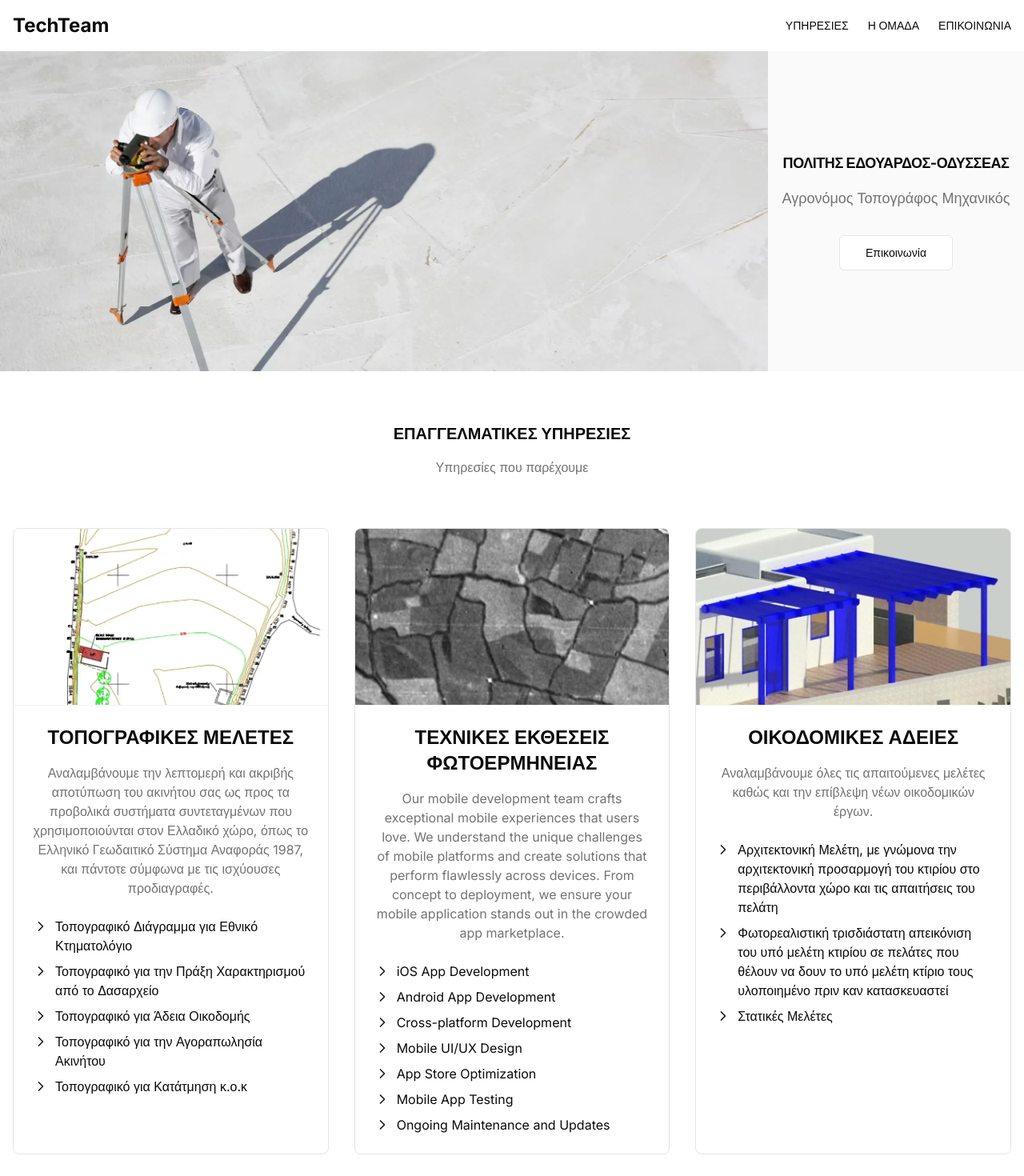
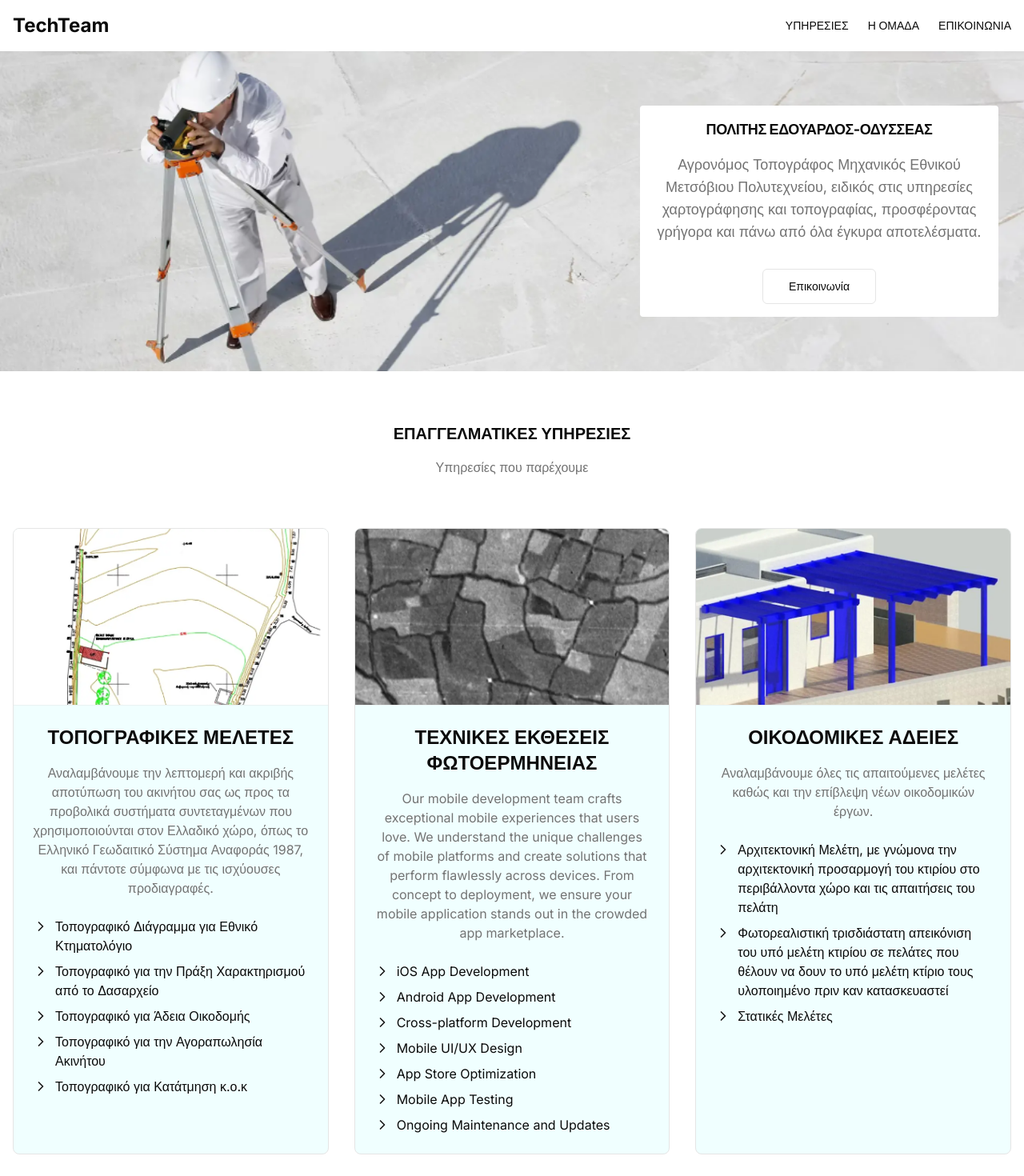
Before and after one commit to DeanPol/toposite, a Next.js app: page / in a window 1280 px wide. Shown: the top 1470 px of the page at 80% size. Built offline with nearby package versions, Linux system fonts and the light colour scheme.

Commit message:
Better banner layout

```diff
--- a/app/page.tsx
+++ b/app/page.tsx
@@ -157,20 +157,20 @@ export default function Home() {
       </header>
 
       {/* Hero Banner */}
-      <section className="bg-muted/50 grid grid-cols-1 md:grid-cols-4 items-center w-full h-full mt-16">
-        <div className="col-span-1 md:col-span-3">
-          <img
-            src="/images/header_fit.webp"
-            alt="Hero background"
-            className="w-full max-h-[400px] object-cover"
-          />
-        </div>
-        <div className="md:col-start-4 md:col-span-1 col-span-1 p-4 text-center">
+      <section className="relative bg-muted/50 mt-16 xl:max-w-screen-2xl xl:mx-auto">
+        <img
+          src="/images/header_fit.webp"
+          alt="Hero background"
+          className="w-full max-h-[400px] object-cover"
+        />
+        <div className="p-4 text-center mx-auto lg:absolute lg:top-1/2 lg:translate-y-[-50%] lg:right-0 lg:bg-card lg:rounded lg:max-w-md lg:mr-8">
           <h1 className="text-lg font-bold mb-4 tracking-tight">
             ΠΟΛΙΤΗΣ ΕΔΟΥΑΡΔΟΣ-ΟΔΥΣΣΕΑΣ
           </h1>
           <h2 className="text-lg text-muted-foreground mb-8">
-            Αγρονόμος Τοπογράφος Μηχανικός
+            Αγρονόμος Τοπογράφος Μηχανικός Εθνικού Μετσόβιου Πολυτεχνείου,
+            ειδικός στις υπηρεσίες χαρτογράφησης και τοπογραφίας, προσφέροντας
+            γρήγορα και πάνω από όλα έγκυρα αποτελέσματα.
           </h2>
           <Button size="lg" variant="outline">
             <Link href="#contact">Επικοινωνία</Link>
@@ -190,7 +190,7 @@ export default function Home() {
           {services.map((service, index) => (
             <div
               key={index}
-              className="bg-card rounded-lg overflow-hidden transition-all hover:shadow-lg  bg-[aliceblue] border border-gray-150"
+              className="rounded-lg overflow-hidden transition-all hover:shadow-lg  bg-[azure] border border-gray-150"
             >
               <div className="aspect-video overflow-hidden border-b border-border/50">
                 <img
@@ -262,7 +262,7 @@ export default function Home() {
         <div className="container mx-auto px-4">
           <div className="max-w-5xl mx-auto grid md:grid-cols-2 gap-12">
             <div>
-              <h2 className="text-3xl font-bold mb-4">Get in Touch</h2>
+              <h2 className="text-3xl font-bold mb-4">Επικοινωνήστε μας</h2>
               <p className="text-muted-foreground mb-8">
                 Have a project in mind? Let's discuss how we can help you
                 achieve your goals.
```
